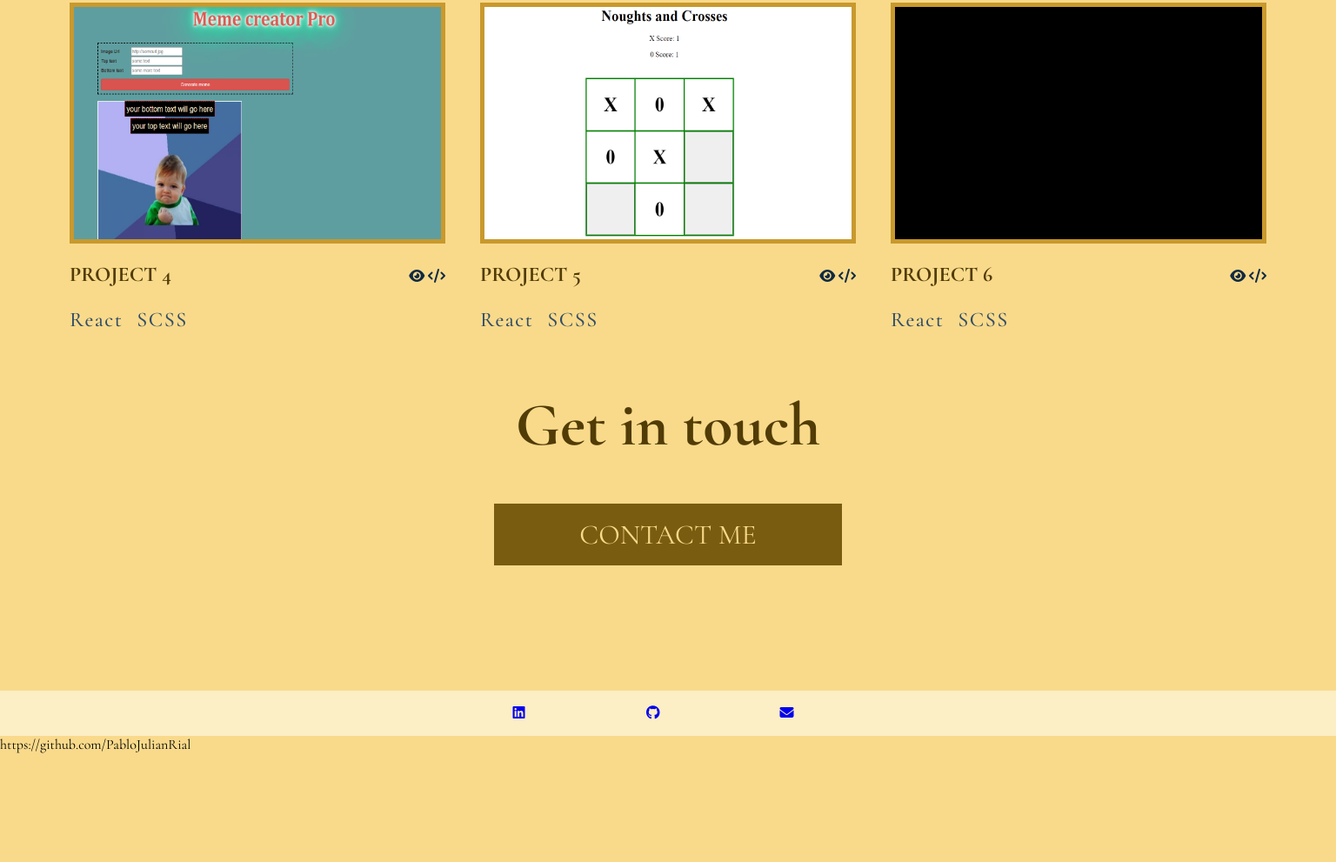
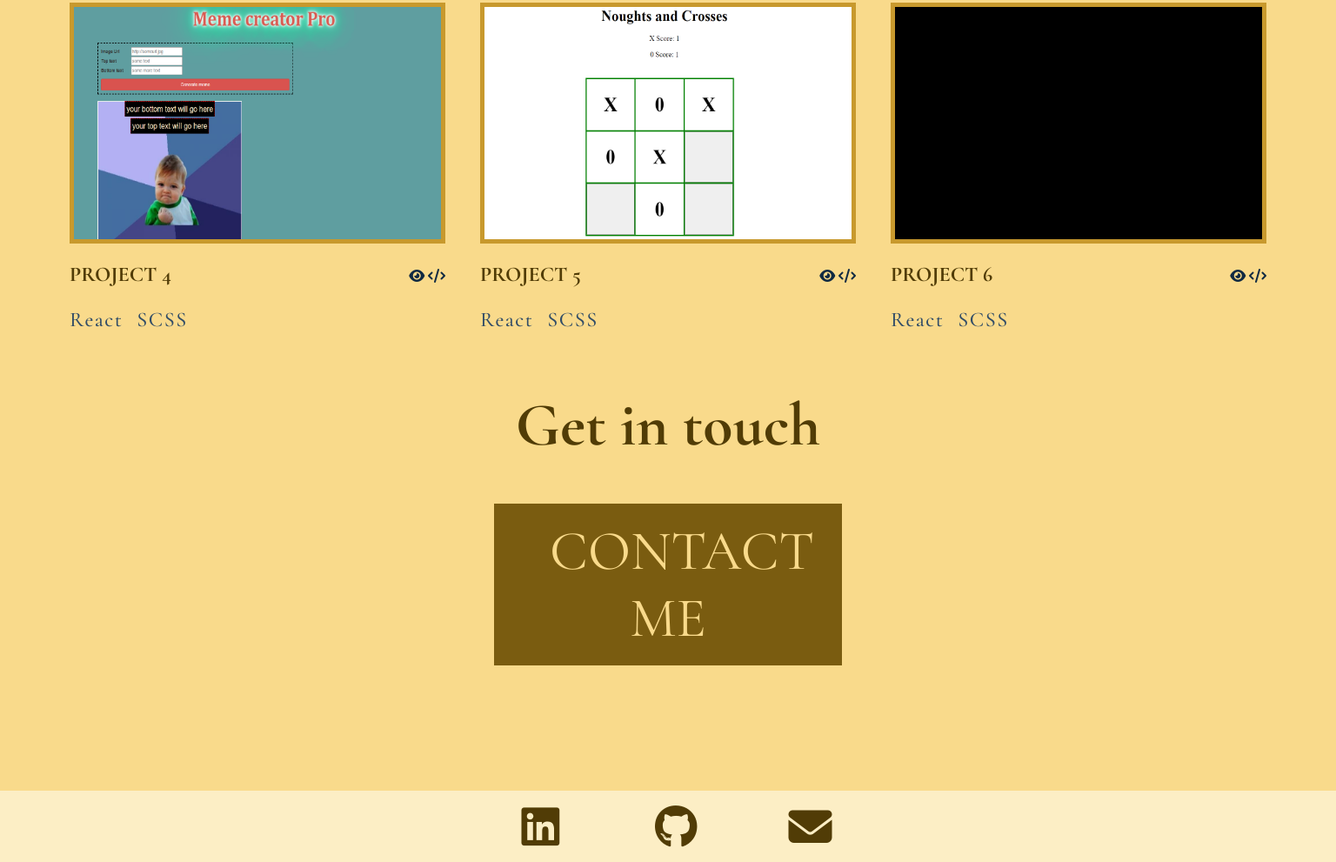
Before and after one commit to PabloJulianRial/my-portfolio, a plain HTML site: page index.html in a window 1536 px wide. Shown: the part 2108-3099 px from the top of the page at 87% size. Before the commit the page ends 2974 px from the top, so only its background shows below. Drawn offline with nearby package versions, Linux system fonts and the light colour scheme; a web font is replaced by a local one.

Commit message:
add styles to footer

```diff
--- a/index.html
+++ b/index.html
@@ -293,5 +293,5 @@
 
     </div>
     </footer>
-  </body>https://github.com/PabloJulianRial
+  </body>
 </html>
--- a/styles/_contact.scss
+++ b/styles/_contact.scss
@@ -12,6 +12,7 @@
     text-align: center;
     max-width: 55%;
     display: block;
+    font-size: 2rem;
     padding: 1rem 4rem;
     margin: 0 auto;
     background-color: $primary-color-2;
@@ -26,7 +27,7 @@
 @media screen and (min-width: 1440px) {
   .contact__button{
     max-width: 400px;
-    font-size: 2rem;
+    font-size: 4rem;
     color: $primary-color-5;
   }
 }
--- a/styles/_footer.scss
+++ b/styles/_footer.scss
@@ -9,6 +9,12 @@
 
   &__img {
     width: 30px;
+    font-size: 40px;
+    color: $primary-color-1;
+    &:hover{
+      color: $primary-color-3;
+      transition: color 0.3s ease;
+    }
   }
   &__links {
     width: 30vw;
@@ -19,6 +25,6 @@
 }
 @media screen and (min-width: 1440px) {
   .footer__img {
-    width: 50px;
+    font-size: 50px;
   }
 }
```
Also changed, not shown: styles/main.css, 1 other file.
